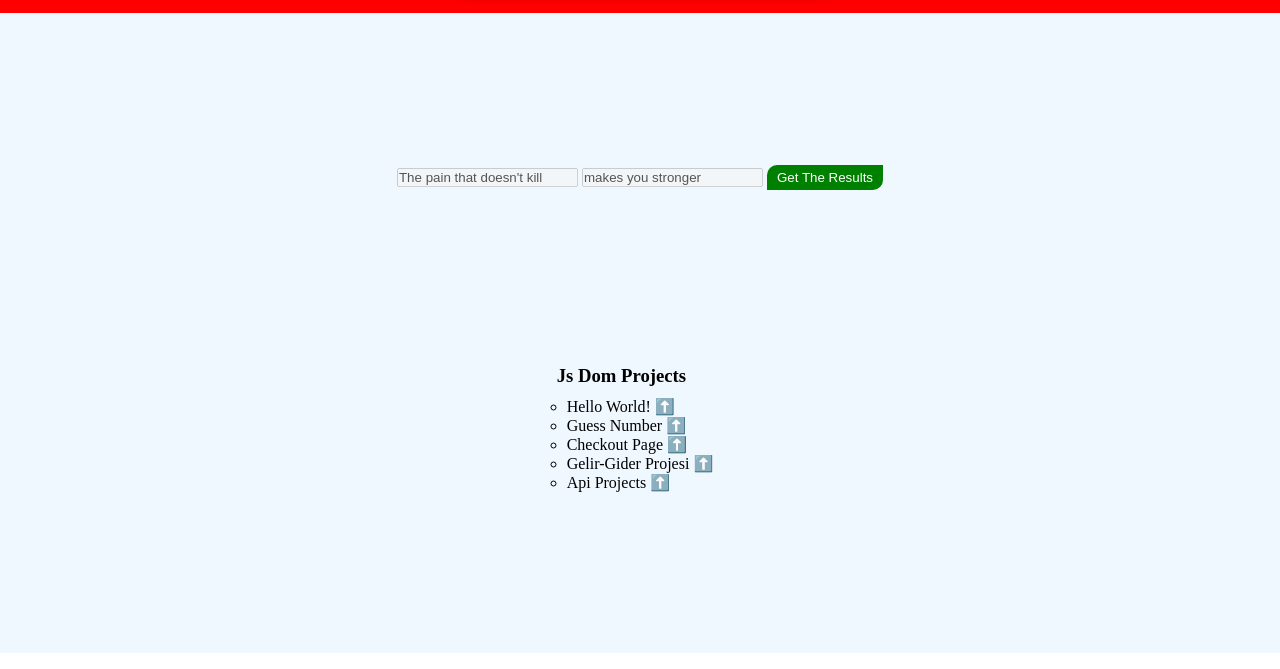
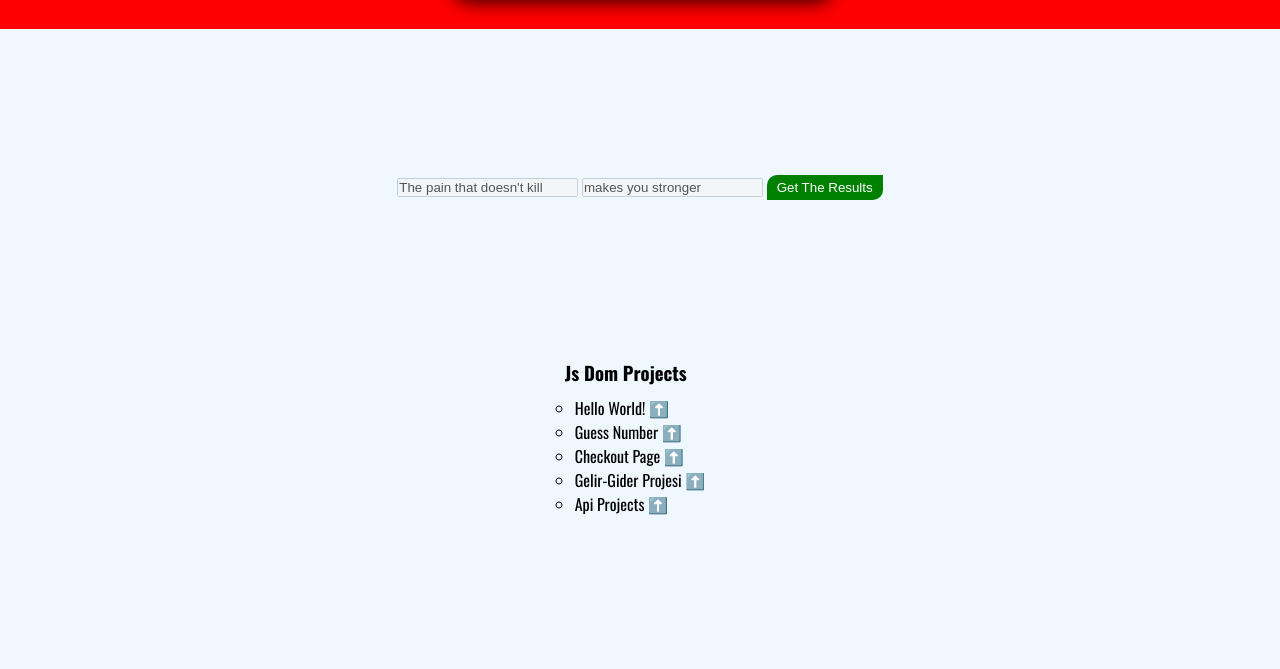
Before and after one commit to M-Burak-Yilmazer/DOM-Manipulation-Assignment, a plain HTML site: page index.html in a window 1280 px wide. Shown: the part 134-803 px from the top of the page. Drawn offline with nearby package versions, Linux system fonts and the light colour scheme.

Commit message:
fontfamily

```diff
--- a/app.js
+++ b/app.js
@@ -2,6 +2,8 @@
 const btn = document.querySelector("#btn");
 const title = document.querySelector("header h1");
 const list = document.querySelectorAll("header ul li ");
+
+document.body.style.fontFamily="Oswald"
 
 header.style.backgroundColor = "red";
 header.style.color = "white";
--- a/index.html
+++ b/index.html
@@ -3,6 +3,12 @@
   <head>
     <meta charset="UTF-8" />
     <meta name="viewport" content="width=device-width, initial-scale=1.0" />
+    <link rel="preconnect" href="https://fonts.googleapis.com" />
+    <link rel="preconnect" href="https://fonts.gstatic.com" crossorigin />
+    <link
+      href="https://fonts.googleapis.com/css2?family=Oswald:wght@400;500;600;700&display=swap"
+      rel="stylesheet"
+    />
     <title>Document</title>
     <style>
       * {
@@ -21,7 +27,7 @@
     </style>
   </head>
   <body>
-    <header class="header" >
+    <header class="header">
       <h1 id="title">aaa</h1>
       <nav>
         <ul class="nav-item">
```
